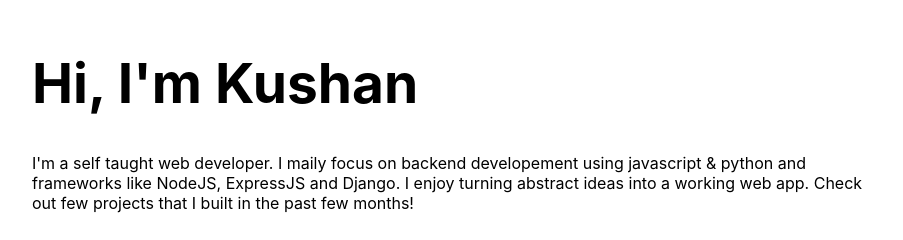
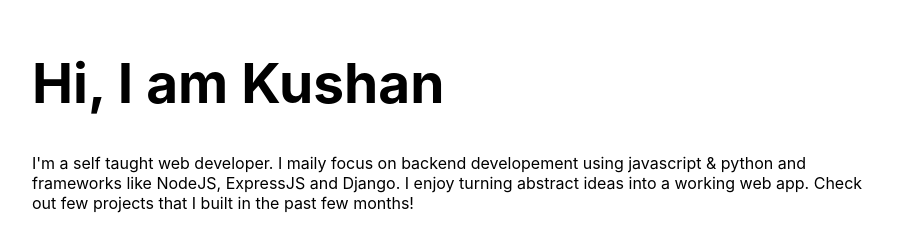
Before and after one commit to kushpvo/kushpvo.github.io, a plain HTML site: page index.html in a window 1280 px wide. Shown: the part 102-342 px from the top of the page, without its empty margins (188-1091 px from the left). Drawn offline with Linux system fonts and the light colour scheme.

Commit message:
Fixed typo

```diff
--- a/index.html
+++ b/index.html
@@ -12,7 +12,7 @@
       <!-- LEAD -->
       <div class="container">
         <div class="lead">
-          <h1 class="lead__heading">Hi, I'm Kushan</h1>
+          <h1 class="lead__heading">Hi, I am Kushan</h1>
           <div class="lead__sub">
             I'm a self taught web developer. I maily focus on backend developement using javascript & python and frameworks like NodeJS, ExpressJS and
             Django. I enjoy turning abstract ideas into a working web app. Check out few projects that I built in the past few months!
```
